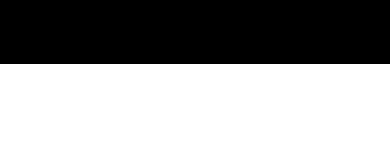
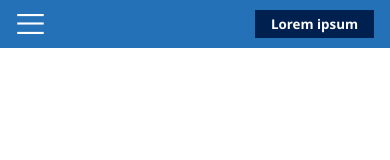
Before and after one commit to RenanPaixao/desafio-raccoon, a plain HTML site: page src/index.html in a window 390 px wide. Drawn offline with Linux system fonts and the light colour scheme.

Commit message:
feat(navbar): adição de estilos inicias para mobile

```diff
--- a/src/assets/styles/navbar.css
+++ b/src/assets/styles/navbar.css
@@ -1,5 +1,27 @@
-nav{
+.nav{
   width: 100%;
-  height: 4rem;
-  background-color: var(--black);
+  height: 3rem;
+
+  display: flex;
+  align-items: center;
+  justify-content: space-between;
+  padding: 0.3rem 1rem;
+
+
+  background-color: var(--blue-nav);
 }
+.nav__menu{
+  height: 1.3rem;
+
+  filter: invert(100%) sepia(0%) saturate(0%) hue-rotate(93deg) brightness(103%) contrast(103%);
+}
+.nav__button{
+  height: 1.8rem;
+
+  padding: 0 1rem;
+
+  background-color: var(--blue-buttom-nav);
+  color: var(--white);
+  font-family: var(--bold);
+  font-weight: 600;
+}
--- a/src/assets/styles/variables.css
+++ b/src/assets/styles/variables.css
@@ -1,4 +1,18 @@
+@font-face {
+  font-family: 'Segoe UI Regular';
+  src: url(../fonts/segoeuib.ttf) format('ttf'),
+  url(..fonts/segoeuil.ttf) format('ttf'),
+  url(../fonts/segoeui.ttf) format('ttf');
+  font-weight: normal;
+  font-style: normal;
+}
+
 :root{
+  --regular: 'Segoe UI Regular';
+  --bold: 'Segoe UI';
+  --ligth: 'Segoe UI Light';
   --white: #fff;
   --black: #000;
+  --blue-nav: #2571B7;
+  --blue-buttom-nav: #002050;
 }
--- a/src/index.html
+++ b/src/index.html
@@ -10,7 +10,10 @@
 </head>
 
 <body>
-  <nav></nav>
+  <nav class="nav">
+    <img class="nav__menu" src="./assets/images/commons/menu.png" />
+    <button class="nav__button">Lorem ipsum</button>
+  </nav>
 
 </body>
 
--- a/src/maestro.css
+++ b/src/maestro.css
@@ -5,13 +5,17 @@
 * {
   padding:0;
   margin:0;
+  box-sizing: border-box;
 
   vertical-align:baseline;
   list-style:none;
   border:0
 }
+
 html{
   width: 100vw;
+  height: 100vh;
+  font-family: 'Segoe UI Regular', sans-serif;
 }
 body{
   width: 100%;
```
